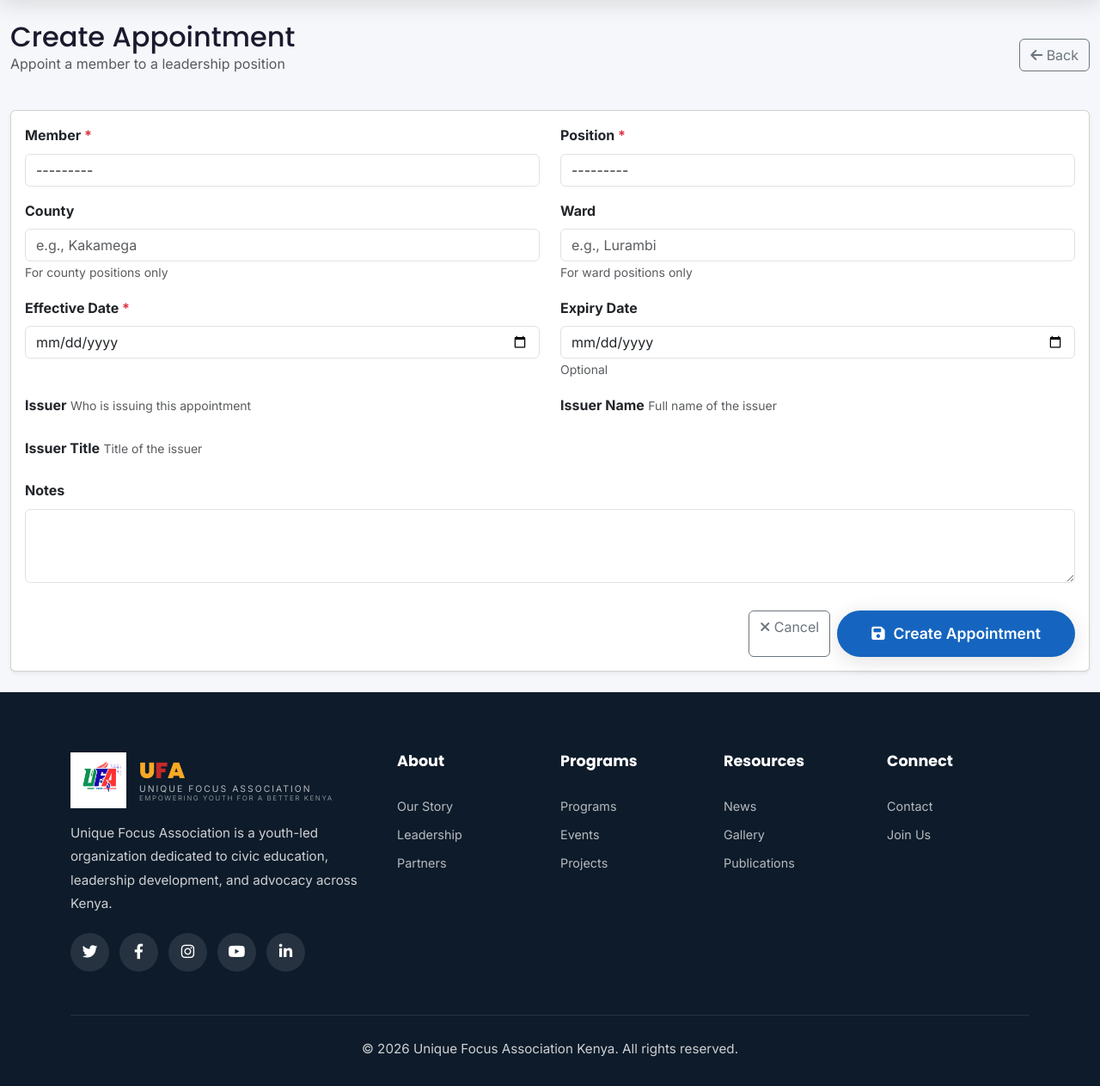
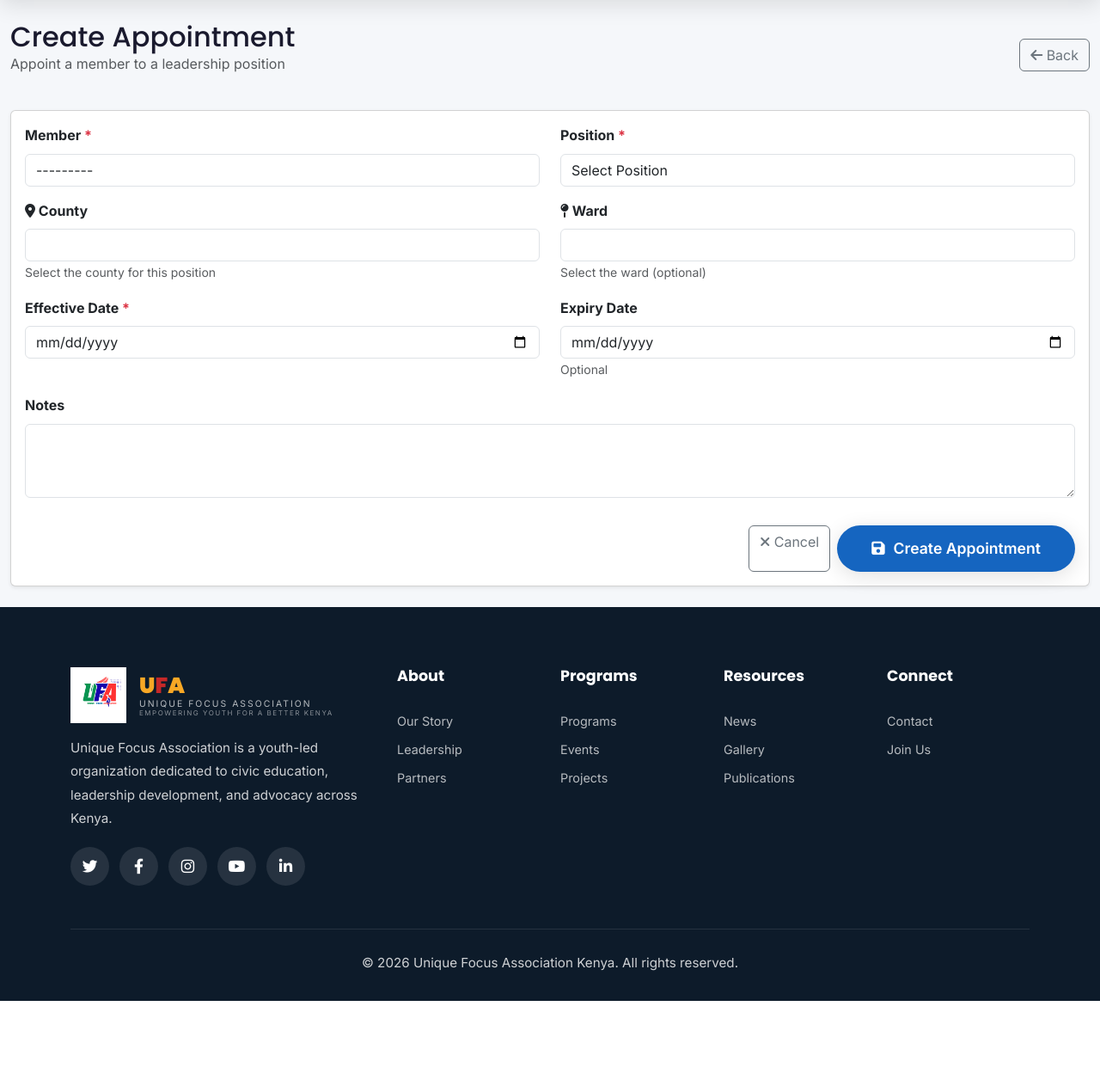
Before and after one commit to anogola8/ufa-django, a Django app: page /appointments/create/ in a window 1280 px wide. Shown: the part 110-1373 px from the top of the page at 86% size. After the commit the page ends 1274 px from the top, so only its background shows below. Run offline with Django 5.2, Linux system fonts and the light colour scheme; the visitor is signed in with stand-in values (Sample User, id 1); lists and menus that the app fills with data are empty; some libraries are stand-ins or nearby versions.

Commit message:
Added county, ward, and leadership positions system
- Added all 47 counties with populate_counties command
- Added ward model with dynamic loading
- Updated member model with leadership positions
- Updated appointment model with county and ward
- Updated registration form with county, ward, positions
- Updated profile form with county, ward, positions
- Updated appointment form with county, ward, positions
- Added leadership_positions.py central file
- AJAX dynamic ward loading based on county selection

```diff
--- a/appointments/forms.py
+++ b/appointments/forms.py
@@ -1,6 +1,8 @@
 from django import forms
 from .models import Appointment
 from members.models import Member
+from core.models import County, Ward
+from core.leadership_positions import ALL_POSITIONS
 
 class AppointmentForm(forms.ModelForm):
     class Meta:
@@ -9,8 +11,8 @@ class AppointmentForm(forms.ModelForm):
         widgets = {
             'member': forms.Select(attrs={'class': 'form-control'}),
             'position': forms.Select(attrs={'class': 'form-control'}),
-            'county': forms.TextInput(attrs={'class': 'form-control', 'placeholder': 'e.g., Kakamega'}),
-            'ward': forms.TextInput(attrs={'class': 'form-control', 'placeholder': 'e.g., Lurambi'}),
+            'county': forms.Select(attrs={'class': 'form-control'}),
+            'ward': forms.Select(attrs={'class': 'form-control'}),
             'effective_date': forms.DateInput(attrs={'class': 'form-control', 'type': 'date'}),
             'expiry_date': forms.DateInput(attrs={'class': 'form-control', 'type': 'date'}),
             'notes': forms.Textarea(attrs={'class': 'form-control', 'rows': 3}),
@@ -20,3 +22,13 @@ class AppointmentForm(forms.ModelForm):
         super().__init__(*args, **kwargs)
         # Only show active members
         self.fields['member'].queryset = Member.objects.filter(membership_status='active')
+        self.fields['position'].choices = [('', 'Select Position')] + ALL_POSITIONS
+        self.fields['county'].empty_label = "Select County"
+        self.fields['ward'].empty_label = "Select Ward"
+        self.fields['county'].queryset = County.objects.all().order_by('name')
+
+        # Only load wards if county is selected
+        if self.instance and self.instance.pk and self.instance.county:
+            self.fields['ward'].queryset = Ward.objects.filter(county=self.instance.county).order_by('name')
+        else:
+            self.fields['ward'].queryset = Ward.objects.none()
--- a/config/urls.py
+++ b/config/urls.py
@@ -4,6 +4,7 @@ from django.conf import settings
 from django.conf.urls.static import static
 from django.contrib.auth import views as auth_views
 from accounts import views as accounts_views
+from core import views as core_views
 
 urlpatterns = [
     path('admin/', admin.site.urls),
@@ -18,6 +19,9 @@ urlpatterns = [
     path('programs/', include('programs.urls')),
     path('appointments/', include('appointments.urls')),
     path('accounts/', include('accounts.urls')),
+
+    # API endpoints
+    path('api/wards/', core_views.get_wards, name='api_wards'),
 
     # Authentication
     path('login/', accounts_views.CustomLoginView.as_view(), name='login'),
--- /dev/null
+++ b/core/leadership_positions.py
@@ -0,0 +1,78 @@
+# leadership_positions.py - Central file for all leadership positions
+
+# County Level Positions
+COUNTY_POSITIONS = [
+    ('county_chairperson', 'County Chairperson'),
+    ('county_vice_chairperson', 'County Vice Chairperson'),
+    ('county_secretary', 'County Secretary'),
+    ('county_organizing_secretary', 'County Organizing Secretary'),
+    ('county_treasurer', 'County Treasurer'),
+    ('county_youth_leader', 'County Youth Leader'),
+    ('county_women_rep', 'County Women Representative'),
+    ('county_pwd_leader', 'County PWD Leader'),
+    ('county_exofficial_male', 'County Ex-official Member (Male)'),
+    ('county_exofficial_female', 'County Ex-official Member (Female)'),
+]
+
+# Ward Level Positions
+WARD_POSITIONS = [
+    ('ward_chairperson', 'Ward Chairperson'),
+    ('ward_vice_chairperson', 'Ward Vice Chairperson'),
+    ('ward_secretary', 'Ward Secretary'),
+    ('ward_organizing_secretary', 'Ward Organizing Secretary'),
+    ('ward_treasurer', 'Ward Treasurer'),
+    ('ward_youth_leader', 'Ward Youth Leader'),
+    ('ward_women_rep', 'Ward Women Representative'),
+    ('ward_pwd_leader', 'Ward PWD Leader'),
+]
+
+# National Level Positions
+NATIONAL_POSITIONS = [
+    ('national_chairperson', 'National Chairperson'),
+    ('national_vice_chairperson', 'National Vice Chairperson'),
+    ('national_secretary_general', 'Secretary General'),
+    ('national_organizing_secretary', 'National Organizing Secretary'),
+    ('national_treasurer', 'National Treasurer'),
+    ('national_youth_leader', 'National Youth Leader'),
+    ('national_women_rep', 'National Women Representative'),
+    ('national_pwd_leader', 'National PWD Leader'),
+    ('national_programs_director', 'National Programs Director'),
+]
+
+# All positions combined
+ALL_POSITIONS = COUNTY_POSITIONS + WARD_POSITIONS + NATIONAL_POSITIONS
+
+# Position type mapping
+POSITION_TYPES = {
+    'county': 'County Position',
+    'ward': 'Ward Position',
+    'national': 'National Position',
+}
+
+# Position level mapping
+POSITION_LEVELS = {
+    'county': 'County Level',
+    'ward': 'Ward Level',
+    'national': 'National Level',
+}
+
+def get_position_type(position_key):
+    """Get the type of position (county, ward, or national)"""
+    county_keys = [p[0] for p in COUNTY_POSITIONS]
+    ward_keys = [p[0] for p in WARD_POSITIONS]
+    national_keys = [p[0] for p in NATIONAL_POSITIONS]
+
+    if position_key in county_keys:
+        return 'county'
+    elif position_key in ward_keys:
+        return 'ward'
+    elif position_key in national_keys:
+        return 'national'
+    return None
+
+def get_position_level(position_key):
+    """Get the level of position (County, Ward, or National)"""
+    position_type = get_position_type(position_key)
+    if position_type:
+        return position_type.capitalize()
+    return None
--- a/core/models.py
+++ b/core/models.py
@@ -3,14 +3,14 @@ from django.contrib.auth.models import User
 from django.utils import timezone
 
 class County(models.Model):
-    name = models.CharField(max_length=100)
+    name = models.CharField(max_length=100, unique=True)
     code = models.CharField(max_length=10, unique=True)
     created_at = models.DateTimeField(auto_now_add=True)
     updated_at = models.DateTimeField(auto_now=True)
 
     class Meta:
+        ordering = ['name']
         verbose_name_plural = 'Counties'
-        ordering = ['name']
 
     def __str__(self):
         return self.name
@@ -18,7 +18,7 @@ class County(models.Model):
 class Ward(models.Model):
     county = models.ForeignKey(County, on_delete=models.CASCADE, related_name='wards')
     name = models.CharField(max_length=100)
-    code = models.CharField(max_length=10, unique=True)
+    code = models.CharField(max_length=10, blank=True)
     created_at = models.DateTimeField(auto_now_add=True)
     updated_at = models.DateTimeField(auto_now=True)
 
--- a/templates/dashboard/appointments/create.html
+++ b/templates/dashboard/appointments/create.html
@@ -17,7 +17,7 @@
 
     <div class="card shadow-sm">
         <div class="card-body">
-            <form method="post">
+            <form method="post" id="appointmentForm">
                 {% csrf_token %}
 
                 {% if form.errors %}
@@ -41,22 +41,31 @@
                         <div class="text-danger small">{{ form.position.errors }}</div>
                         {% endif %}
                     </div>
+
+                    <!-- County Dropdown -->
                     <div class="col-md-6 mb-3">
-                        <label for="id_county" class="form-label fw-bold">County</label>
+                        <label for="id_county" class="form-label fw-bold">
+                            <i class="fas fa-map-marker-alt"></i> County
+                        </label>
                         {{ form.county }}
-                        <small class="text-muted">For county positions only</small>
+                        <small class="text-muted">Select the county for this position</small>
                         {% if form.county.errors %}
                         <div class="text-danger small">{{ form.county.errors }}</div>
                         {% endif %}
                     </div>
+
+                    <!-- Ward Dropdown (dynamic) -->
                     <div class="col-md-6 mb-3">
-                        <label for="id_ward" class="form-label fw-bold">Ward</label>
+                        <label for="id_ward" class="form-label fw-bold">
+                            <i class="fas fa-map-pin"></i> Ward
+                        </label>
                         {{ form.ward }}
-                        <small class="text-muted">For ward positions only</small>
+                        <small class="text-muted">Select the ward (optional)</small>
                         {% if form.ward.errors %}
                         <div class="text-danger small">{{ form.ward.errors }}</div>
                         {% endif %}
                     </div>
+
                     <div class="col-md-6 mb-3">
                         <label for="id_effective_date" class="form-label fw-bold">Effective Date <span class="text-danger">*</span></label>
                         {{ form.effective_date }}
@@ -70,30 +79,6 @@
                         <small class="text-muted">Optional</small>
                         {% if form.expiry_date.errors %}
                         <div class="text-danger small">{{ form.expiry_date.errors }}</div>
-                        {% endif %}
-                    </div>
-                    <div class="col-md-6 mb-3">
-                        <label for="id_issuer" class="form-label fw-bold">Issuer</label>
-                        {{ form.issuer }}
-                        <small class="text-muted">Who is issuing this appointment</small>
-                        {% if form.issuer.errors %}
-                        <div class="text-danger small">{{ form.issuer.errors }}</div>
-                        {% endif %}
-                    </div>
-                    <div class="col-md-6 mb-3">
-                        <label for="id_issuer_name" class="form-label fw-bold">Issuer Name</label>
-                        {{ form.issuer_name }}
-                        <small class="text-muted">Full name of the issuer</small>
-                        {% if form.issuer_name.errors %}
-                        <div class="text-danger small">{{ form.issuer_name.errors }}</div>
-                        {% endif %}
-                    </div>
-                    <div class="col-md-6 mb-3">
-                        <label for="id_issuer_title" class="form-label fw-bold">Issuer Title</label>
-                        {{ form.issuer_title }}
-                        <small class="text-muted">Title of the issuer</small>
-                        {% if form.issuer_title.errors %}
-                        <div class="text-danger small">{{ form.issuer_title.errors }}</div>
                         {% endif %}
                     </div>
                     <div class="col-12 mb-3">
@@ -117,4 +102,32 @@
         </div>
     </div>
 </div>
+
+<!-- AJAX for dynamic ward loading -->
+<script>
+document.addEventListener('DOMContentLoaded', function() {
+    const countySelect = document.getElementById('id_county');
+    const wardSelect = document.getElementById('id_ward');
+
+    if (countySelect && wardSelect) {
+        countySelect.addEventListener('change', function() {
+            const countyId = this.value;
+            wardSelect.innerHTML = '<option value="">Loading wards...</option>';
+
+            fetch(/api/wards/?county_id=)
+                .then(response => response.json())
+                .then(data => {
+                    wardSelect.innerHTML = '<option value="">Select Ward</option>';
+                    data.forEach(ward => {
+                        wardSelect.innerHTML += <option value=""></option>;
+                    });
+                })
+                .catch(error => {
+                    console.error('Error loading wards:', error);
+                    wardSelect.innerHTML = '<option value="">Error loading wards</option>';
+                });
+        });
+    }
+});
+</script>
 {% endblock %}
```
Also changed, not shown: accounts/forms.py (+43 -6 lines), core/management/commands/populate_counties.py (added, +32 -0 lines), core/views.py (+10 -0 lines), members/models.py (+33 -2 lines), templates/accounts/profile.html (+46 -17 lines), templates/dashboard/appointments/detail.html (+4 -3 lines), core/management/__init__.py (added), core/management/commands/__init__.py (added), core/migrations/0002_populate_counties.py (added), core/migrations/0003_alter_county_name_alter_ward_code.py (added), members/migrations/0003_member_is_leader_member_leadership_level_and_more.py (added), members/migrations/0004_alter_member_leadership_position.py (added).
